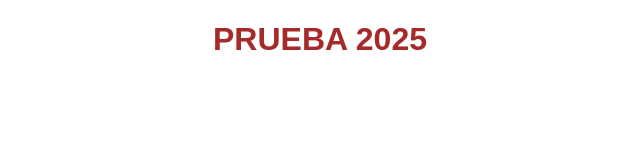
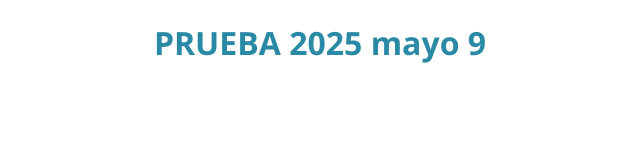
Before and after one commit to OlgaPio/talento_tech, a plain HTML site: page index.html in a window 1280 px wide. Shown: the whole page, without its empty margins (320-960 px from the left). Drawn offline with Linux system fonts and the light colour scheme.

Commit message:
se modifico dos lineas del index

```diff
--- a/index.html
+++ b/index.html
@@ -6,8 +6,8 @@
     <title>prueba 2025</title>
     <style>
         h1{
-            font-family: Arial, Helvetica, sans-serif;
-            color: brown;
+            font-family: 'Segoe UI', Tahoma, Geneva, Verdana, sans-serif;
+            color: rgb(42, 138, 165);
             size: 15px;
             text-align: center;
         }
@@ -18,7 +18,7 @@
     </style>
 </head>
 <body>
-    <h1><center> PRUEBA 2025 </center></h1>
+    <h1><center> PRUEBA 2025 mayo 9 </center></h1>
 
 </body>
 </html>
```
